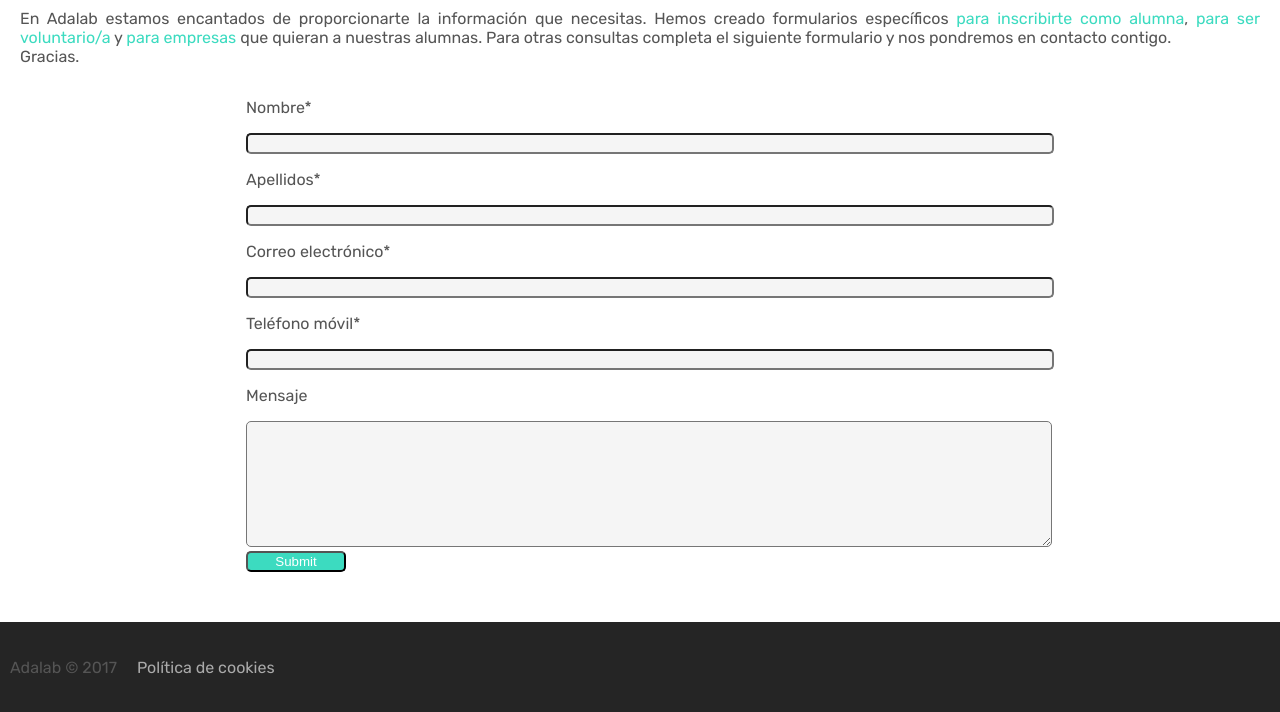
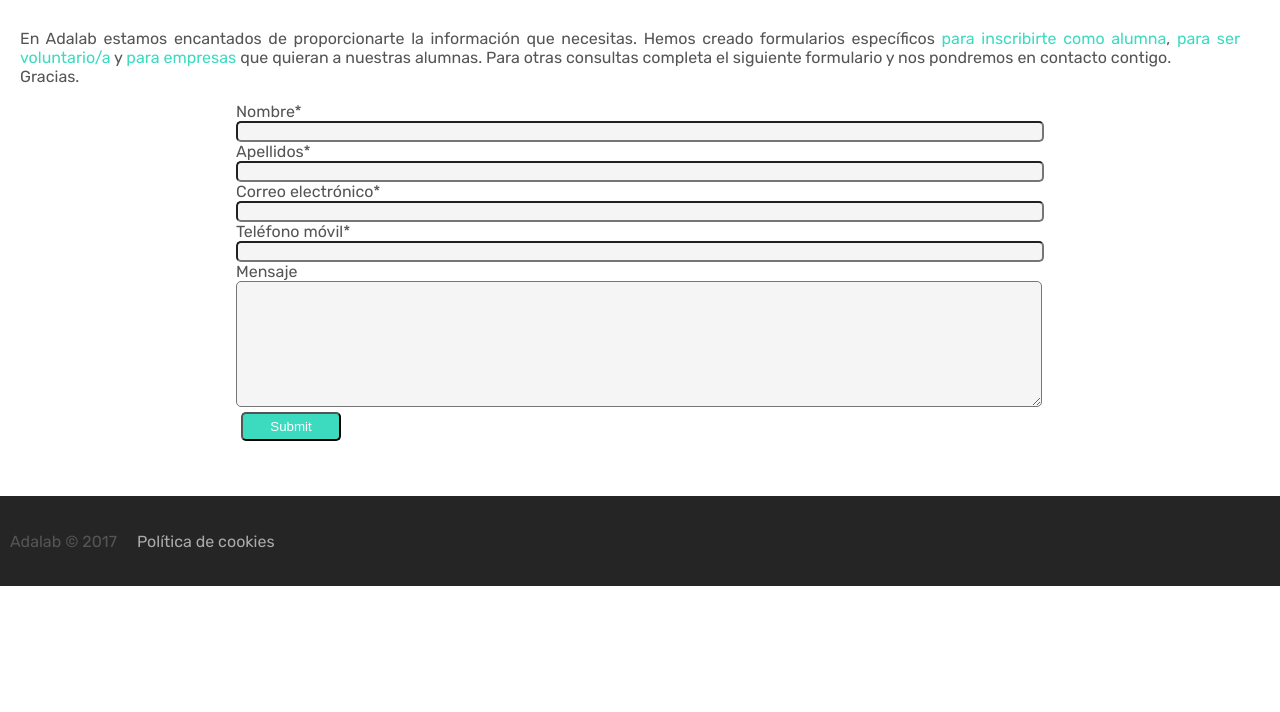
Before and after one commit to TeresaMarbanCastro/evaluacion-sprint-1-TeresaMarbanCastro, a plain HTML site: page contacto.html in a window 1280 px wide. Shown: the part 107-819 px from the top of the page. Drawn offline with Linux system fonts and the light colour scheme.

Commit message:
final arreglos y pagina finalizada

```diff
--- a/contacto.html
+++ b/contacto.html
@@ -29,23 +29,23 @@
 		</div>
 		<div class="cajitas">
 		<div class="titlename">
-			<p>Nombre*</p>
+			<label for="name">Nombre*</label>
 			<input type="text" name="name" class="name" required>
 		</div>
 		<div class="titlesurname">
-			<p>Apellidos*</p>
+			<label for="surnames">Apellidos*</label>
 			<input type="text" name="surnames" class="surnames" required>
 		</div>
 		<div class="titlemail">
-			<p>Correo electrónico*</p>
+			<label for="email">Correo electrónico*</label>
 			<input type="email" name="email" class="email" required>
 		</div>
 		<div class="titlephone">
-			<p>Teléfono móvil*</p>
+			<label for="phone">Teléfono móvil*</label>
 			<input type="tel" name="phone" class="phone" required>
 		</div>
 		<div class="titletextarea">
-			<p>Mensaje</p>
+			<label for="comments">Mensaje</label>
 			<textarea name="comments" rows="8" cols="20"></textarea>
 		</div>
 		<input type="submit" name="submit" class="submit" style="background-color: #3CDBC0">
--- a/style/style.css
+++ b/style/style.css
@@ -56,7 +56,6 @@ nav{
 	flex-direction: row;
 }
 
-
 /*Principal*/
 main{
 	flex: 1;
@@ -106,14 +105,20 @@ form{
 	flex-direction: column;
 	justify-content: center;
 	align-items: center;
-	padding-top: 100px;
+	padding-top: 120px;
 	padding-left: 20px;
 	margin-bottom: 50px;
+	padding-right: 20px;
 	box-sizing: border-box;
 	color: #555;
 	text-align: justify;
-}
-.intro span{
+	}
+	.cajitas div{
+		display: flex;
+		flex-direction: column;
+		justify-content: flex-start;
+	}
+	.intro span{
 	color: #3CDBC0;
 }
 form input, textarea{
@@ -122,6 +127,8 @@ form input, textarea{
 }
 .submit{
 	color: #fff;
+	padding: 5px;
+	margin: 5px;
 }
 /*MEDIAS*/
 @media all and (min-width: 500px) {
@@ -176,7 +183,6 @@ input.submit{
 /*Fin medias*/
 
 
-
 /*Colores
 #555555 gris oscuro
 #aaaaaa gris clarito
```
Also changed, not shown: index.html (+1 -1 lines).
